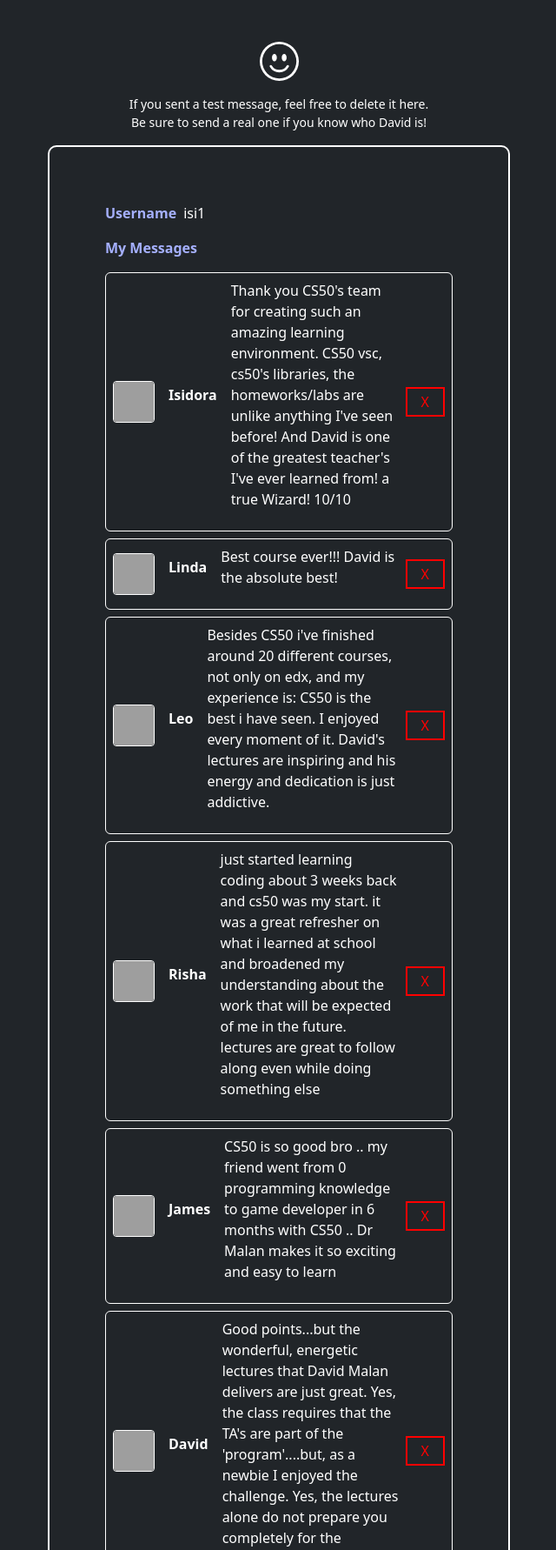
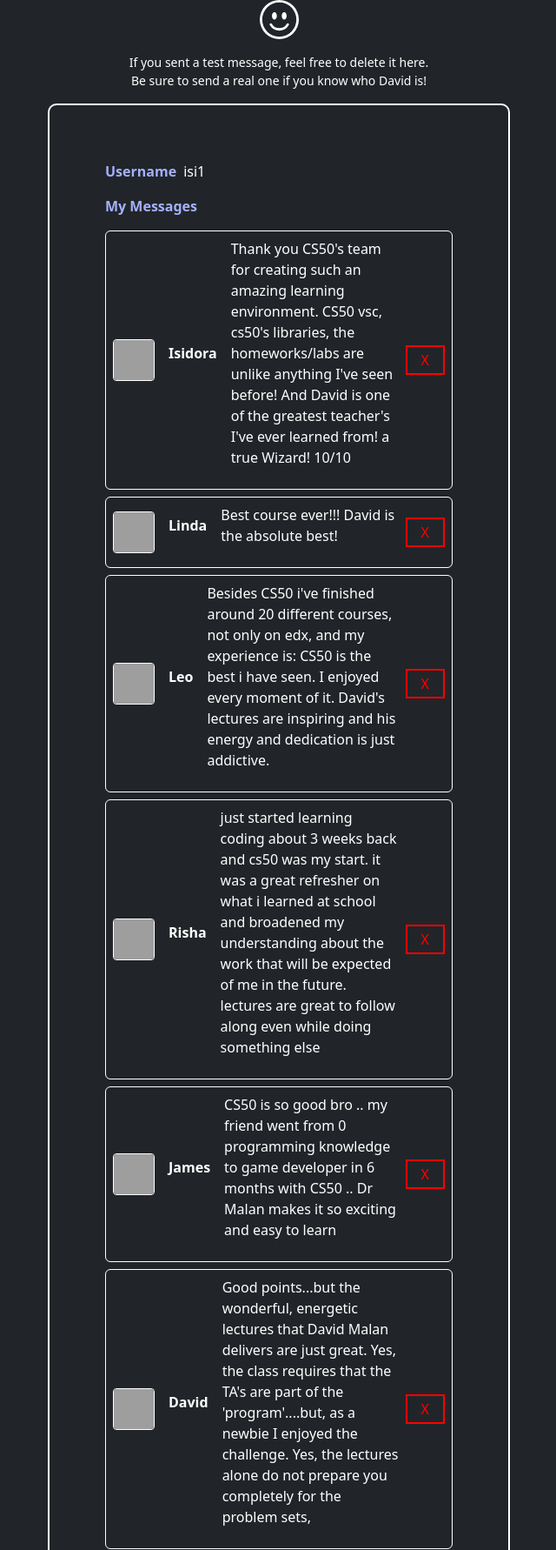
Before and after one commit to isidorae/thankyou_david, a Flask app: page /myprofile in a window 1280 px wide. Shown: the part 90-1872 px from the top of the page at 87% size, without its empty margins (319-959 px from the left). Run offline with Flask 3, Linux system fonts and the light colour scheme; a user stored in the database is signed in; some libraries are stand-ins or nearby versions; grey boxes are pictures that could not be loaded.

Commit message:
myprofile flex adjustments

```diff
--- a/templates/myprofile.html
+++ b/templates/myprofile.html
@@ -3,7 +3,7 @@
 {% block title %}My Profile{% endblock %}
 
 {% block body %}
-    <main class="d-flex flex-column align-items-center justify-content-center mt-5">
+    <main class="d-flex flex-column align-items-center">
         <svg xmlns="http://www.w3.org/2000/svg" width="45" height="45" fill="currentColor" class="bi bi-emoji-smile mb-3" viewBox="0 0 16 16">
             <path d="M8 15A7 7 0 1 1 8 1a7 7 0 0 1 0 14m0 1A8 8 0 1 0 8 0a8 8 0 0 0 0 16"/>
             <path d="M4.285 9.567a.5.5 0 0 1 .683.183A3.498 3.498 0 0 0 8 11.5a3.498 3.498 0 0 0 3.032-1.75.5.5 0 1 1 .866.5A4.498 4.498 0 0 1 8 12.5a4.498 4.498 0 0 1-3.898-2.25.5.5 0 0 1 .183-.683M7 6.5C7 7.328 6.552 8 6 8s-1-.672-1-1.5S5.448 5 6 5s1 .672 1 1.5m4 0c0 .828-.448 1.5-1 1.5s-1-.672-1-1.5S9.448 5 10 5s1 .672 1 1.5"/>
```
Also changed, not shown: thankyou.db.
